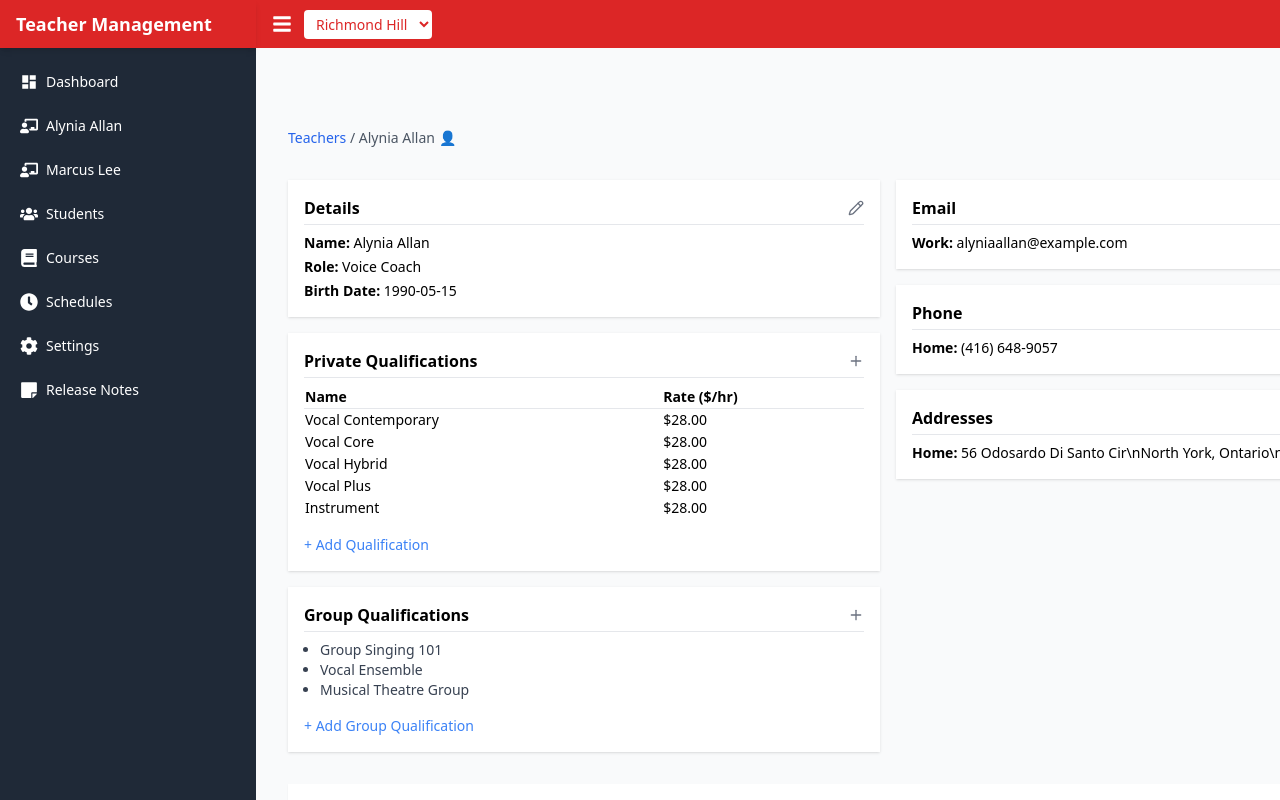
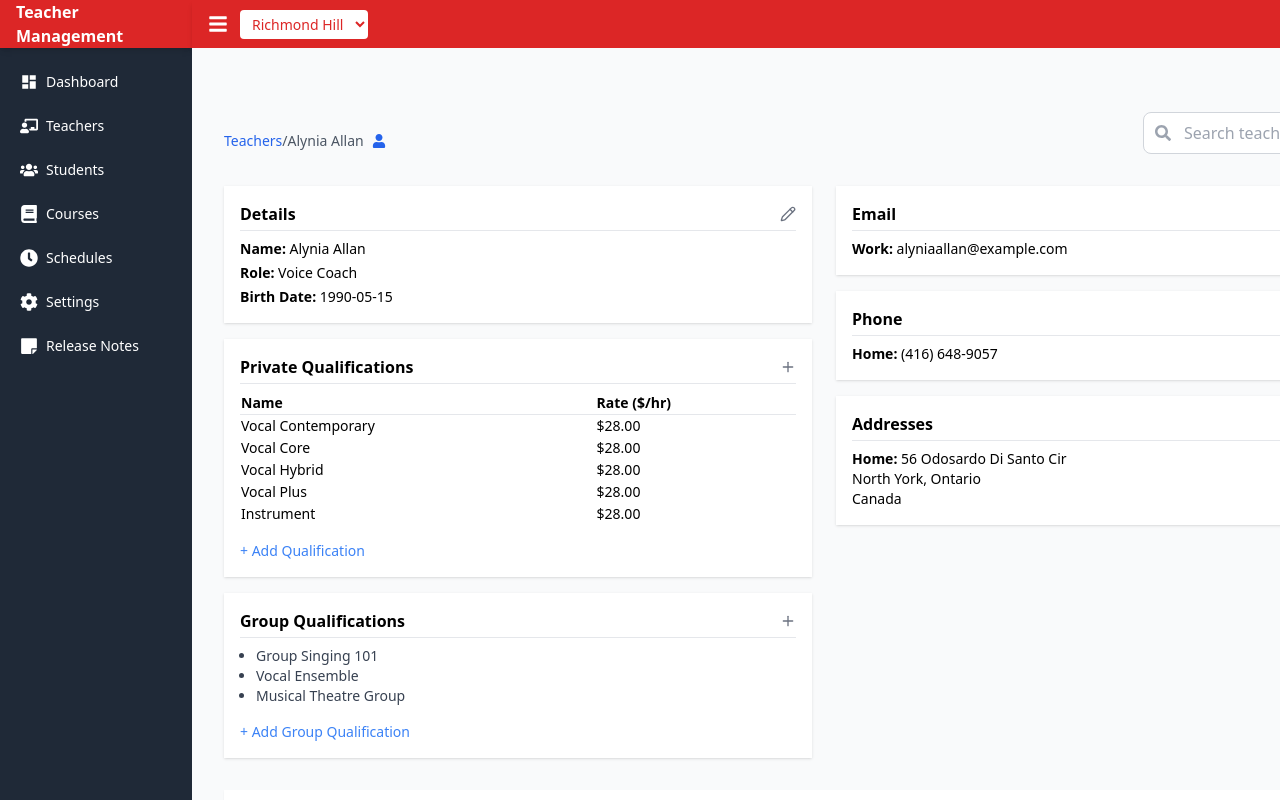
Before and after one commit to MuttuKarani/pearlthoughts-teacher-management-ui, a Next.js app: page /teachers/1 in a window 1280 px wide. Built offline with nearby package versions, Linux system fonts and the light colour scheme.

Commit message:
Corrected layout

```diff
--- a/src/app/page.tsx
+++ b/src/app/page.tsx
@@ -4,12 +4,12 @@ import Link from "next/link";
 
 export default function Home() {
   return (
-    <div className="flex">
-      {/* <TeacherDashboard />  */}
-      <div className="p-8 flex-grow">
+    <div className="flex w-full min-h-screen">
+      {" "}
+      <div className="p-8 flex-grow w-full">
+        {" "}
         <h1 className="text-3xl font-bold">Teacher Management Dashboard</h1>
         <p className="mt-4 text-lg">Click a teacher to view their details.</p>
-
         <ul className="mt-8 space-y-2">
           {teachers.map((teacher) => (
             <li key={teacher.id}>
--- a/src/app/teachers/[id]/page.tsx
+++ b/src/app/teachers/[id]/page.tsx
@@ -7,15 +7,25 @@ import TeacherDashboard from "@/components/TeacherDashboard";
 import { TeacherInfo } from "@/types/teacher";
 
 export default function TeacherPage() {
-  const params = useParams();
-  const teacherId = params.id as string;
+  const { id } = useParams();
+  const teacherId = id as string;
 
   const [teacher, setTeacher] = useState<TeacherInfo | null>(null);
+  const [loading, setLoading] = useState<boolean>(true);
 
   useEffect(() => {
     const found = teachers.find((t) => t.id === teacherId);
-    setTeacher(found || null);
+    if (found) {
+      setTeacher(found);
+    } else {
+      setTeacher(null);
+    }
+    setLoading(false);
   }, [teacherId]);
+
+  if (loading) {
+    return <div className="p-4 text-blue-500">Loading...</div>;
+  }
 
   if (!teacher) {
     return <div className="p-4 text-red-500">Teacher not found.</div>;
--- a/src/components/LayoutShell.tsx
+++ b/src/components/LayoutShell.tsx
@@ -24,16 +24,19 @@ export default function LayoutShell({
 
   return (
     <div className="flex h-screen overflow-hidden">
+      {/* Sidebar */}
       <div
-        className={`fixed top-12 left-0 z-40 h-[calc(100vh-3rem)] transition-all duration-300 bg-gray-800 text-white ${
-          showSidebar ? "w-64" : "w-0 overflow-hidden"
-        } md:static md:w-64`}
+        className={`transition-all duration-300 bg-gray-800 text-white ${
+          showSidebar ? "w-48" : "w-0 overflow-hidden"
+        }`}
       >
         <SideBar isOpen={showSidebar} />
       </div>
 
+      {/* Right-side content */}
       <div className="flex flex-col flex-1 w-full">
         <TopBar onToggleSidebar={() => setShowSidebar((prev) => !prev)} />
+
         <main
           className={`flex-1 overflow-y-auto bg-gray-50 p-4 pt-16 ${
             isMobile && showSidebar ? "pointer-events-none opacity-30" : ""
--- a/src/components/SideBar.tsx
+++ b/src/components/SideBar.tsx
@@ -8,6 +8,7 @@ import {
 } from "react-icons/fa";
 import { MdDashboard } from "react-icons/md";
 import Link from "next/link";
+import { useState } from "react";
 
 const teachers = [
   { id: "1", name: "Alynia Allan" },
@@ -32,27 +33,42 @@ function NavItem({
 }
 
 export default function SideBar({ isOpen }: { isOpen: boolean }) {
+  const [isTeachersOpen, setIsTeachersOpen] = useState(false);
+
+  const handleTeacherToggle = () => {
+    setIsTeachersOpen((prev) => !prev);
+  };
+
   return (
     <aside
       className={`bg-gray-800 text-white flex flex-col transition-all duration-300 ease-in-out min-h-screen ${
-        isOpen ? "w-64" : "w-0 overflow-hidden"
+        isOpen ? "w-48" : "w-0 overflow-hidden"
       }`}
     >
-      <div className="bg-red-600 h-12 flex items-center px-4 text-white font-semibold text-lg shadow-md">
+      {/* Teacher Management Section */}
+      <div
+        className="bg-red-600 h-12 flex items-center px-4 text-white font-semibold text-base shadow-md cursor-pointer"
+        onClick={handleTeacherToggle}
+      >
         Teacher Management
       </div>
 
+      {/* Navigation Section */}
       <nav className="flex flex-col gap-2 text-sm px-2 py-4 overflow-y-auto">
         <Link href="/">
           <NavItem icon={<MdDashboard />} label="Dashboard" />
         </Link>
 
-        {teachers.map((teacher) => (
-          <Link key={teacher.id} href={`/teachers/${teacher.id}`}>
-            <NavItem icon={<FaChalkboardTeacher />} label={teacher.name} />
-          </Link>
-        ))}
-
+        {isTeachersOpen && (
+          <div className="flex flex-col pl-4">
+            {teachers.map((teacher) => (
+              <Link key={teacher.id} href={`/teachers/${teacher.id}`}>
+                <NavItem icon={<FaChalkboardTeacher />} label={teacher.name} />
+              </Link>
+            ))}
+          </div>
+        )}
+        <NavItem icon={<FaChalkboardTeacher />} label="Teachers" />
         <NavItem icon={<FaUsers />} label="Students" />
         <NavItem icon={<FaBook />} label="Courses" />
         <NavItem icon={<FaClock />} label="Schedules" />
--- a/src/components/TeacherDashboard.tsx
+++ b/src/components/TeacherDashboard.tsx
@@ -4,6 +4,7 @@ import { TeacherInfo } from "@/types/teacher";
 import InfoCard from "./InfoCard";
 import ContactInfo from "./ContactInfo";
 import AvailabilityGrid from "./AvailabilityGrid";
+import { FaUser, FaSearch } from "react-icons/fa";
 import clsx from "clsx";
 
 interface TeacherDashboardProps {
@@ -25,6 +26,8 @@ const tabs = [
 export default function TeacherDashboard({ teacher }: TeacherDashboardProps) {
   const [teacherData, setTeacherData] = useState(teacher);
   const [activeTab, setActiveTab] = useState("Availability");
+  const [searchQuery, setSearchQuery] = useState("");
+  const [filteredTeacherData, setFilteredTeacherData] = useState(teacher);
 
   const [privateQualifications, setPrivateQualifications] = useState([
     ["Vocal Contemporary", "$28.00"],
@@ -40,12 +43,26 @@ export default function TeacherDashboard({ teacher }: TeacherDashboardProps) {
     "Musical Theatre Group",
   ]);
 
-  // Handle slot toggle (change availability)
+  const handleSearchChange = (event: React.ChangeEvent<HTMLInputElement>) => {
+    const query = event.target.value;
+    setSearchQuery(query);
+
+    if (query) {
+      setFilteredTeacherData({
+        ...teacher,
+        name: teacher.name.toLowerCase().includes(query.toLowerCase())
+          ? teacher.name
+          : "",
+      });
+    } else {
+      setFilteredTeacherData(teacher);
+    }
+  };
+
   const handleSlotToggle = (dayIndex: number, timeSlot: string) => {
     setTeacherData((prevTeacherData) => {
       const updatedAvailability = [...prevTeacherData.availability];
       const day = updatedAvailability[dayIndex];
-
       const slotIndex = day.slots.findIndex((slot) => slot.time === timeSlot);
       if (slotIndex !== -1) {
         day.slots[slotIndex].available = !day.slots[slotIndex].available;
@@ -73,28 +90,38 @@ export default function TeacherDashboard({ teacher }: TeacherDashboardProps) {
     qualification: string,
     rate: string
   ) => {
-    setPrivateQualifications((prevQualifications) => [
-      ...prevQualifications,
-      [qualification, rate],
-    ]);
+    setPrivateQualifications((prev) => [...prev, [qualification, rate]]);
   };
 
   const handleAddGroupQualification = (qualification: string) => {
-    setGroupQualifications((prevGroupQualifications) => [
-      ...prevGroupQualifications,
-      qualification,
-    ]);
+    setGroupQualifications((prev) => [...prev, qualification]);
   };
 
   return (
-    <div className="pb-12 space-y-8 px-2 sm:px-4">
-      {/* Teacher Name in the Header */}
-      <h2 className="text-sm text-gray-600 pt-4">
-        <span className="text-blue-600">Teachers</span> / {teacherData.name} 👤
-      </h2>
+    <div className="pb-12 px-2 sm:px-4 space-y-8">
+      {/* Header */}
+      <div className="flex items-center justify-between">
+        <h2 className="text-sm text-gray-600 pt-4 flex items-center">
+          <span className="text-blue-600">Teachers</span> /{" "}
+          <span>{teacherData.name}</span>
+          <FaUser className="ml-2 text-blue-600" />
+        </h2>
 
-      {/* Teacher Info Cards */}
-      <div className="grid grid-cols-1 md:grid-cols-2 gap-4">
+        {/* Search */}
+        <div className="relative flex items-center">
+          <input
+            type="text"
+            placeholder="Search teachers..."
+            value={searchQuery}
+            onChange={handleSearchChange}
+            className="p-2 pl-10 rounded-lg border border-gray-300 focus:outline-none"
+          />
+          <FaSearch className="absolute left-3 text-gray-400" />
+        </div>
+      </div>
+
+      {/* Grid Layout */}
+      <div className="grid grid-cols-1 md:grid-cols-2 gap-6 w-full">
         <div className="space-y-4">
           <InfoCard
             title="Details"
@@ -171,7 +198,7 @@ export default function TeacherDashboard({ teacher }: TeacherDashboardProps) {
           <ContactInfo
             type="Addresses"
             label="Home"
-            value="56 Odosardo Di Santo Cir\nNorth York, Ontario\nCanada"
+            value={`56 Odosardo Di Santo Cir\nNorth York, Ontario\nCanada`}
           />
         </div>
       </div>
@@ -196,7 +223,6 @@ export default function TeacherDashboard({ teacher }: TeacherDashboardProps) {
         </div>
       </div>
 
-      {/* Render content based on active tab */}
       <div>
         {activeTab === "Availability" ? (
           <AvailabilityGrid
```
